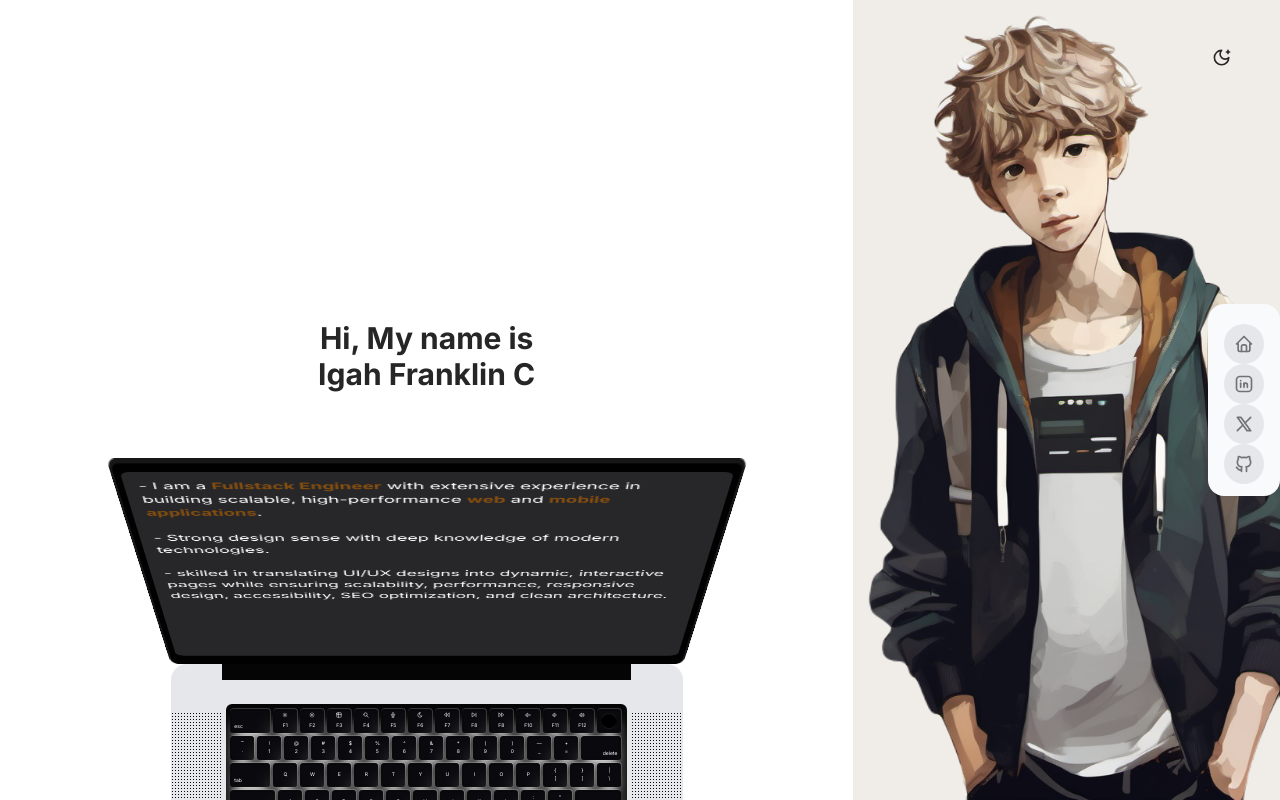
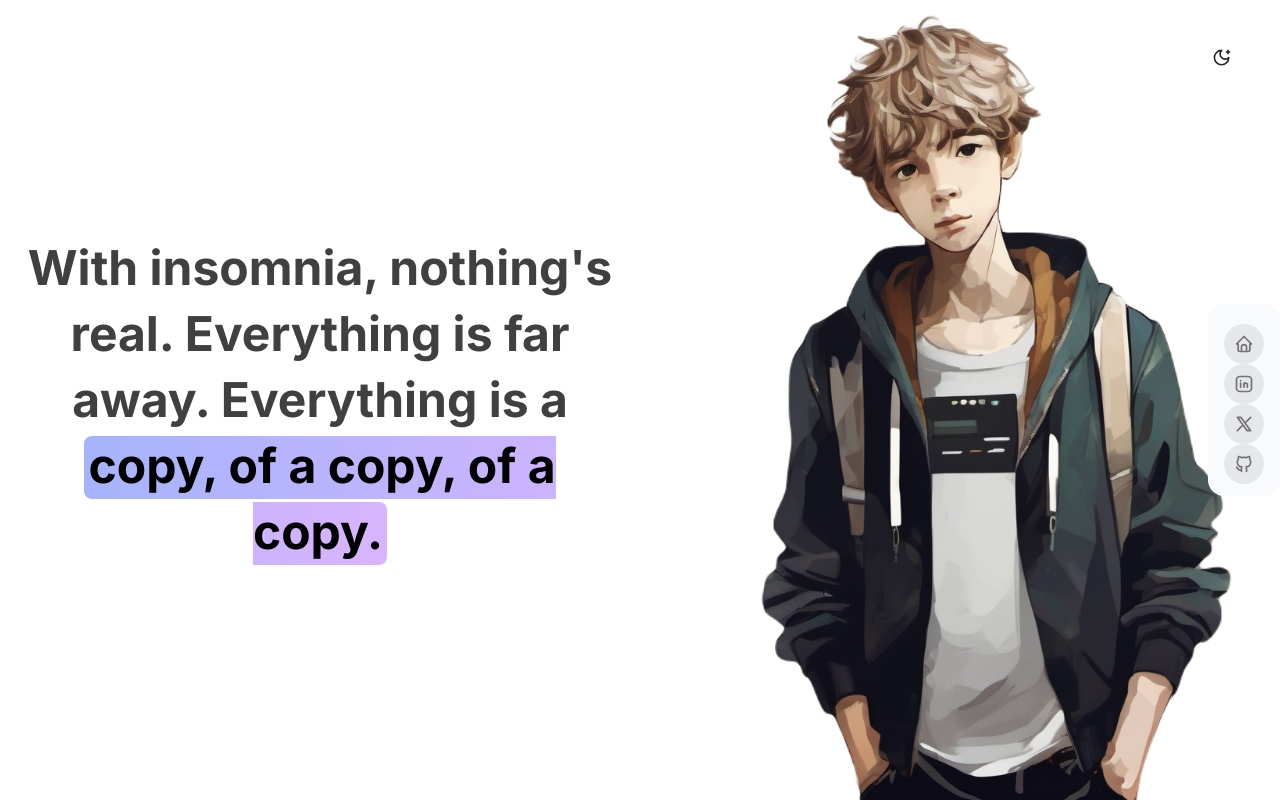
Before and after one commit to igah-franklin/resume, a Next.js app: page / in a window 1280 px wide. Shown: the top 800 px of the page. Built offline with nearby package versions, Linux system fonts and the light colour scheme.

Commit message:
highlight hero

```diff
--- /dev/null
+++ b/app/components/hero/HighlightHero.tsx
@@ -0,0 +1,45 @@
+"use client";
+import { motion } from "framer-motion";
+import Image from "next/image";
+import { HeroHighlight, Highlight } from "../ui/hero-highlight";
+import softwareDeveloper from '../../../public/assets/png/developer.png'
+
+export function HighlightHero() {
+  return (
+    <div className="h-screen flex">
+        <div className="w-1/2 h-full">
+            <HeroHighlight>
+            <motion.h1
+                initial={{
+                opacity: 0,
+                y: 20,
+                }}
+                animate={{
+                opacity: 1,
+                y: [20, -5, 0],
+                }}
+                transition={{
+                duration: 0.5,
+                ease: [0.4, 0.0, 0.2, 1],
+                }}
+                className="text-2xl px-4 md:text-4xl lg:text-5xl font-bold text-neutral-700 dark:text-white max-w-4xl leading-relaxed lg:leading-snug text-center mx-auto "
+            >
+                With insomnia, nothing&apos;s real. Everything is far away. Everything
+                is a{" "}
+                <Highlight className="text-black dark:text-white">
+                copy, of a copy, of a copy.
+                </Highlight>
+            </motion.h1>
+            </HeroHighlight>
+        </div>
+        <div className="w-1/2 relative">
+          <Image
+            src={softwareDeveloper}
+            alt="aceternity logo"
+            fill
+            className="object-cover bg-repeat inset-0 h-full w-full"
+          />
+        </div>
+    </div>
+  );
+}
--- /dev/null
+++ b/app/components/ui/hero-highlight.tsx
@@ -0,0 +1,96 @@
+"use client";
+import { cn } from "@/app/lib/utils";
+import { useMotionValue, motion, useMotionTemplate } from "framer-motion";
+import React from "react";
+
+export const HeroHighlight = ({
+  children,
+  className,
+  containerClassName,
+}: {
+  children: React.ReactNode;
+  className?: string;
+  containerClassName?: string;
+}) => {
+  let mouseX = useMotionValue(0);
+  let mouseY = useMotionValue(0);
+
+  function handleMouseMove({
+    currentTarget,
+    clientX,
+    clientY,
+  }: React.MouseEvent<HTMLDivElement>) {
+    if (!currentTarget) return;
+    let { left, top } = currentTarget.getBoundingClientRect();
+
+    mouseX.set(clientX - left);
+    mouseY.set(clientY - top);
+  }
+  return (
+    <div
+      className={cn(
+        "relative h-full flex items-center bg-whit justify-center w-full group",
+        containerClassName
+      )}
+      onMouseMove={handleMouseMove}
+    >
+      <div className="absolute inset-0 bg-dot-thick-neutral-300 dark:bg-dot-thick-neutral-800  pointer-events-none" />
+      <motion.div
+        className="pointer-events-none bg-dot-thick-indigo-500 dark:bg-dot-thick-indigo-500   absolute inset-0 opacity-0 transition duration-300 group-hover:opacity-100"
+        style={{
+          WebkitMaskImage: useMotionTemplate`
+            radial-gradient(
+              200px circle at ${mouseX}px ${mouseY}px,
+              black 0%,
+              transparent 100%
+            )
+          `,
+          maskImage: useMotionTemplate`
+            radial-gradient(
+              200px circle at ${mouseX}px ${mouseY}px,
+              black 0%,
+              transparent 100%
+            )
+          `,
+        }}
+      />
+
+      <div className={cn("relative z-20", className)}>{children}</div>
+    </div>
+  );
+};
+
+export const Highlight = ({
+  children,
+  className,
+}: {
+  children: React.ReactNode;
+  className?: string;
+}) => {
+  return (
+    <motion.span
+      initial={{
+        backgroundSize: "0% 100%",
+      }}
+      animate={{
+        backgroundSize: "100% 100%",
+      }}
+      transition={{
+        duration: 2,
+        ease: "linear",
+        delay: 0.5,
+      }}
+      style={{
+        backgroundRepeat: "no-repeat",
+        backgroundPosition: "left center",
+        display: "inline",
+      }}
+      className={cn(
+        `relative inline-block pb-1   px-1 rounded-lg bg-gradient-to-r from-indigo-300 to-purple-300 dark:from-indigo-500 dark:to-purple-500`,
+        className
+      )}
+    >
+      {children}
+    </motion.span>
+  );
+};
--- a/app/page.tsx
+++ b/app/page.tsx
@@ -1,12 +1,14 @@
 import Image from "next/image";
 import { FloatingDockIcons } from "./components/icons/FloatingDockIcons";
 import { MacbookScrollHero } from "./components/hero/MacbookScrollHero";
+import { HighlightHero } from "./components/hero/HighlightHero";
 
 export default function Home() {
   return (
     <main className="h-screen">
       <FloatingDockIcons />
-      <MacbookScrollHero />
+      {/* <MacbookScrollHero /> */}
+      <HighlightHero />
     </main>
   );
 }
```
